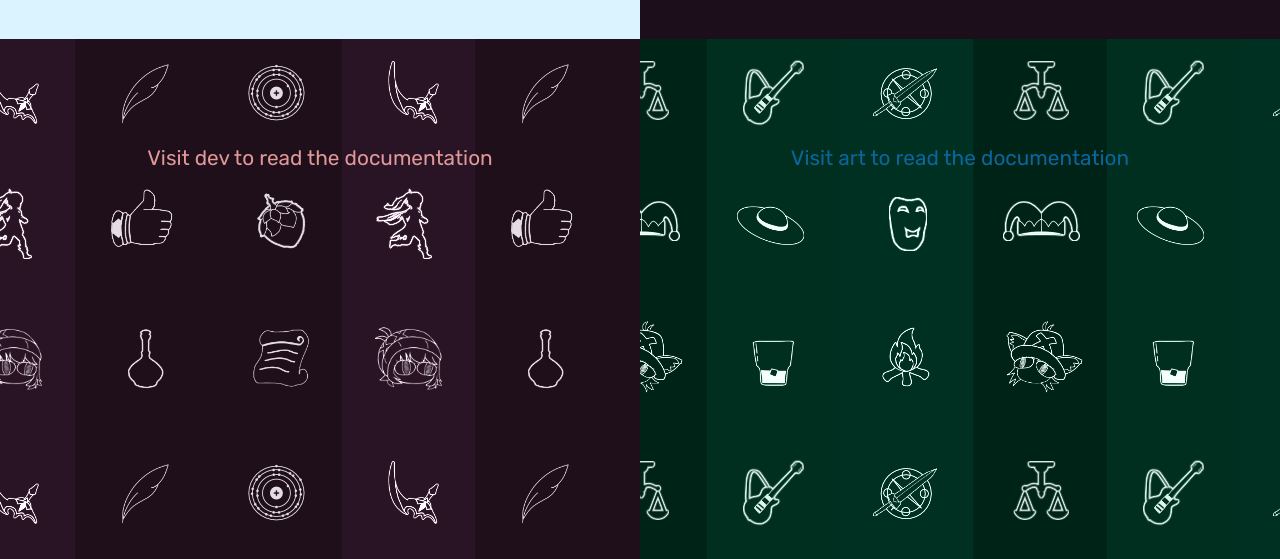
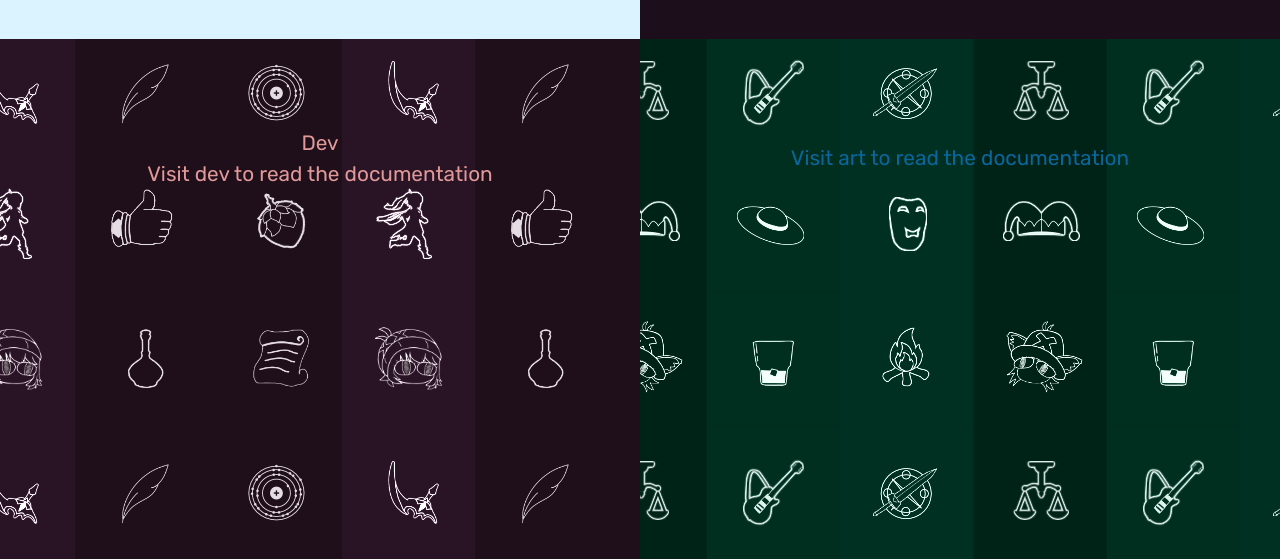
Before and after one commit to sen-trie/portfolio, an Astro site: page / in a window 1280 px wide. Shown: the part 241-800 px from the top of the page. Built offline with nearby package versions, Linux system fonts and the light colour scheme; Astro itself is replaced by a stand-in of ours.

```diff
--- a/src/pages/index.astro
+++ b/src/pages/index.astro
@@ -48,6 +48,7 @@
 	<div class="home-div" id="homeDiv">
 		<div class="home-header" id="homeHeader">
 			<p id="homeText">
+
 				Welcome to my page
 				<br />
 				I AM SENTRIE
@@ -55,6 +56,7 @@
 		</div>
 		<div class="body-side body-left" id="bodyLeftDiv">
 			<p id="bodyLeft">
+				<a href="./dev">Dev</a>
 				Visit dev to read the documentation
 			</p>
 			<div class="body-img"></div>
```
